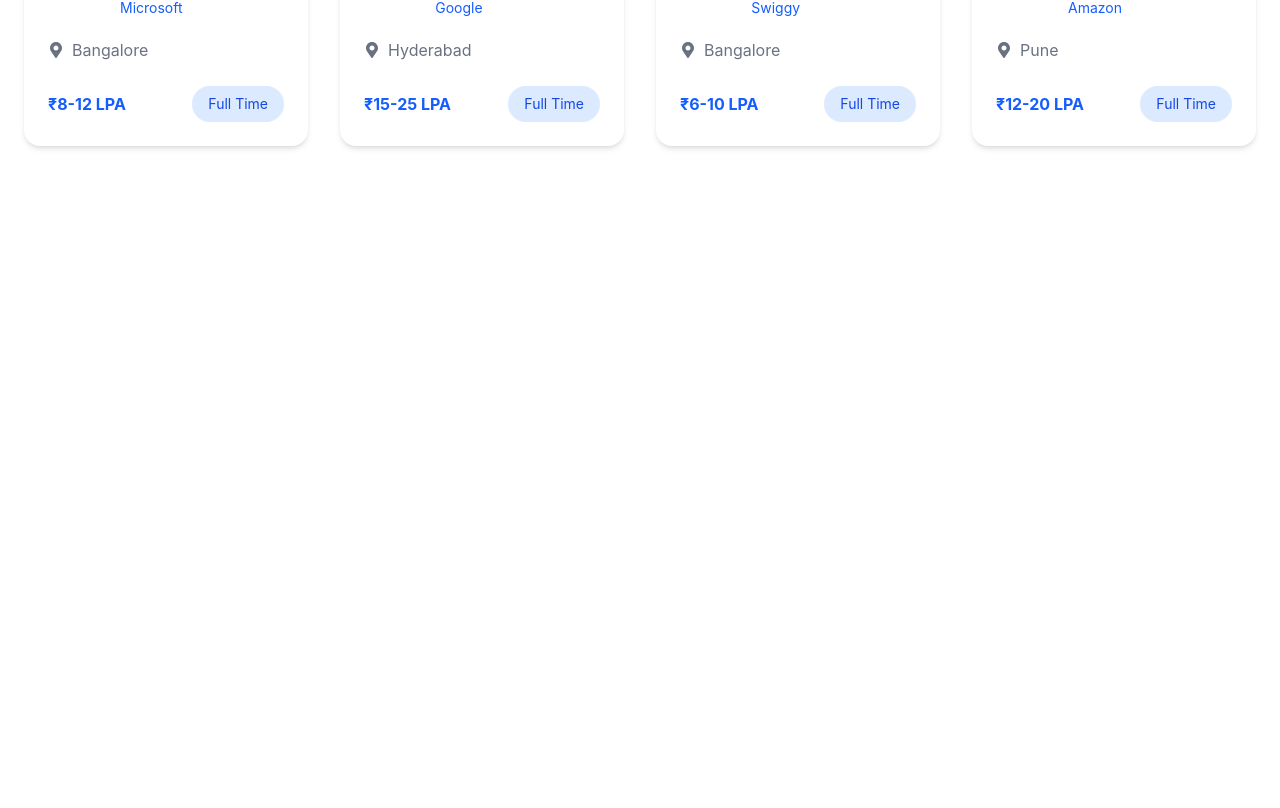
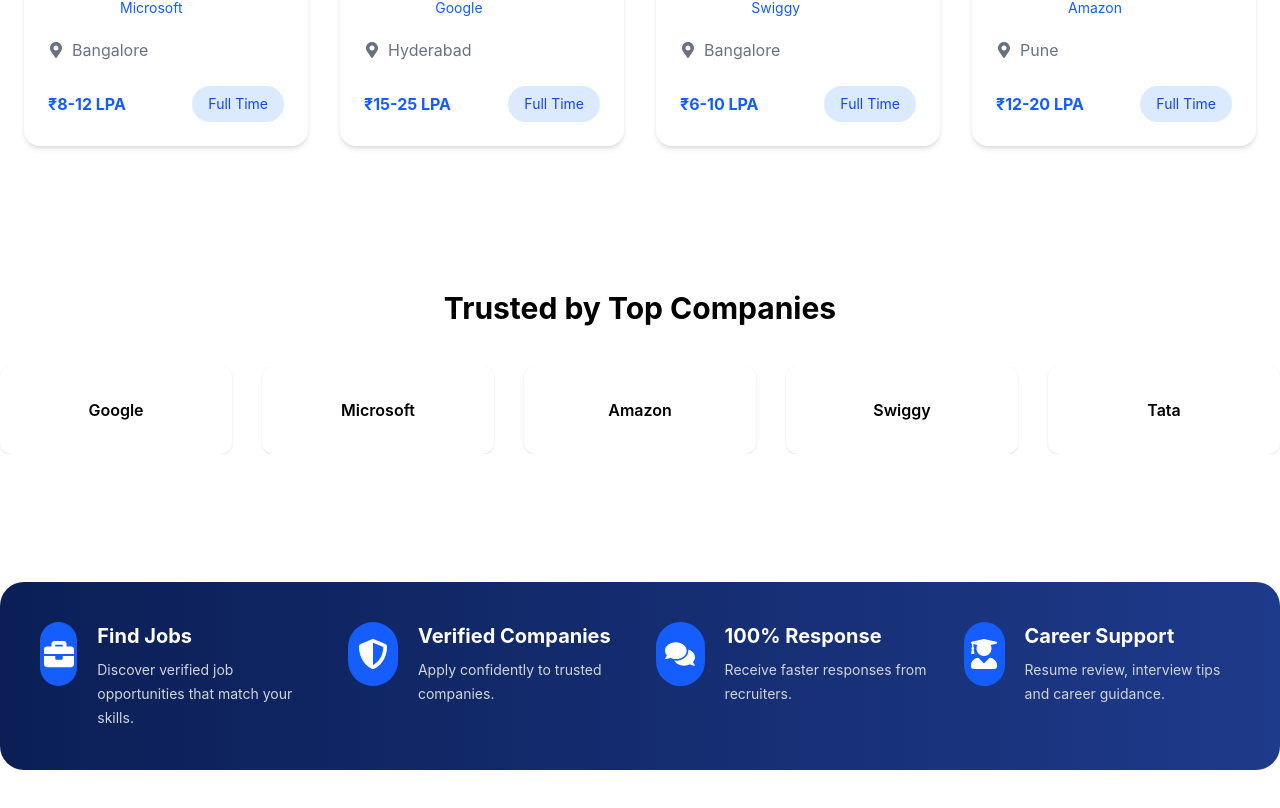
Before and after one commit to hirex-careers/hirex, a React (Vite) app: page / in a window 1280 px wide. Shown: the part 1776-2584 px from the top of the page. Before the commit the page ends 2002 px from the top, so only its background shows below. Built offline with nearby package versions, Linux system fonts and the light colour scheme.

Commit message:
feat: add feature strip section

```diff
--- a/package.json
+++ b/package.json
@@ -16,6 +16,7 @@
     "react-dom": "^19.2.7",
     "react-icons": "^5.7.0",
     "react-router-dom": "^7.18.1",
+    "swiper": "^14.0.2",
     "tailwindcss": "^4.3.2"
   },
   "devDependencies": {
--- a/src/App.jsx
+++ b/src/App.jsx
@@ -3,6 +3,8 @@
 import Companies from "./components/Companies/Companies";
 import Categories from "./components/Categories/Categories";
 import FeaturedJobs from "./components/FeaturedJobs/FeaturedJobs";
+import CompanySlider from "./components/CompanySlider/CompanySlider";
+import FeatureStrip from "./components/FeatureStrip/FeatureStrip";
 
 function App() {
   return (
@@ -12,6 +14,8 @@
       <Companies />
       <Categories />
       <FeaturedJobs />
+      <CompanySlider />
+      <FeatureStrip />
     </>
   );
 }
--- /dev/null
+++ b/src/components/CompanySlider/CompanySlider.jsx
@@ -0,0 +1,55 @@
+import { Swiper, SwiperSlide } from "swiper/react";
+import "swiper/css";
+
+function CompanySlider() {
+
+  const companies = [
+    "Google",
+    "Microsoft",
+    "Amazon",
+    "Swiggy",
+    "Tata",
+    "Infosys",
+    "Wipro",
+    "Deloitte",
+    "Zoho",
+  ];
+
+  return (
+    <section className="py-16 bg-white">
+
+      <div className="max-w-7xl mx-auto">
+
+        <h2 className="text-center text-3xl font-bold mb-10">
+          Trusted by Top Companies
+        </h2>
+
+        <Swiper
+          slidesPerView={5}
+          spaceBetween={30}
+          loop={true}
+        >
+
+          {companies.map((company) => (
+
+            <SwiperSlide key={company}>
+
+              <div className="bg-white rounded-xl shadow p-8 text-center font-semibold">
+
+                {company}
+
+              </div>
+
+            </SwiperSlide>
+
+          ))}
+
+        </Swiper>
+
+      </div>
+
+    </section>
+  );
+}
+
+export default CompanySlider;
--- /dev/null
+++ b/src/components/FeatureStrip/FeatureStrip.jsx
@@ -0,0 +1,71 @@
+import {
+  FaBriefcase,
+  FaShieldAlt,
+  FaComments,
+  FaUserGraduate,
+} from "react-icons/fa";
+
+const features = [
+  {
+    icon: <FaBriefcase size={30} />,
+    title: "Find Jobs",
+    description: "Discover verified job opportunities that match your skills.",
+  },
+  {
+    icon: <FaShieldAlt size={30} />,
+    title: "Verified Companies",
+    description: "Apply confidently to trusted companies.",
+  },
+  {
+    icon: <FaComments size={30} />,
+    title: "100% Response",
+    description: "Receive faster responses from recruiters.",
+  },
+  {
+    icon: <FaUserGraduate size={30} />,
+    title: "Career Support",
+    description: "Resume review, interview tips and career guidance.",
+  },
+];
+
+function FeatureStrip() {
+  return (
+    <section className="max-w-7xl mx-auto my-16">
+      <div className="bg-gradient-to-r from-[#0B1F56] to-[#1E3A8A] rounded-3xl p-10">
+
+        <div className="grid md:grid-cols-2 lg:grid-cols-4 gap-8">
+
+          {features.map((item, index) => (
+
+            <div
+              key={index}
+              className="text-white flex gap-5 items-start"
+            >
+              <div className="w-16 h-16 rounded-full bg-blue-600 flex justify-center items-center">
+                {item.icon}
+              </div>
+
+              <div>
+
+                <h3 className="font-bold text-xl">
+                  {item.title}
+                </h3>
+
+                <p className="text-gray-300 mt-2 text-sm leading-6">
+                  {item.description}
+                </p>
+
+              </div>
+
+            </div>
+
+          ))}
+
+        </div>
+
+      </div>
+    </section>
+  );
+}
+
+export default FeatureStrip;
```
Also changed, not shown: 1 other file (tests, documents, lock files or other folders).
